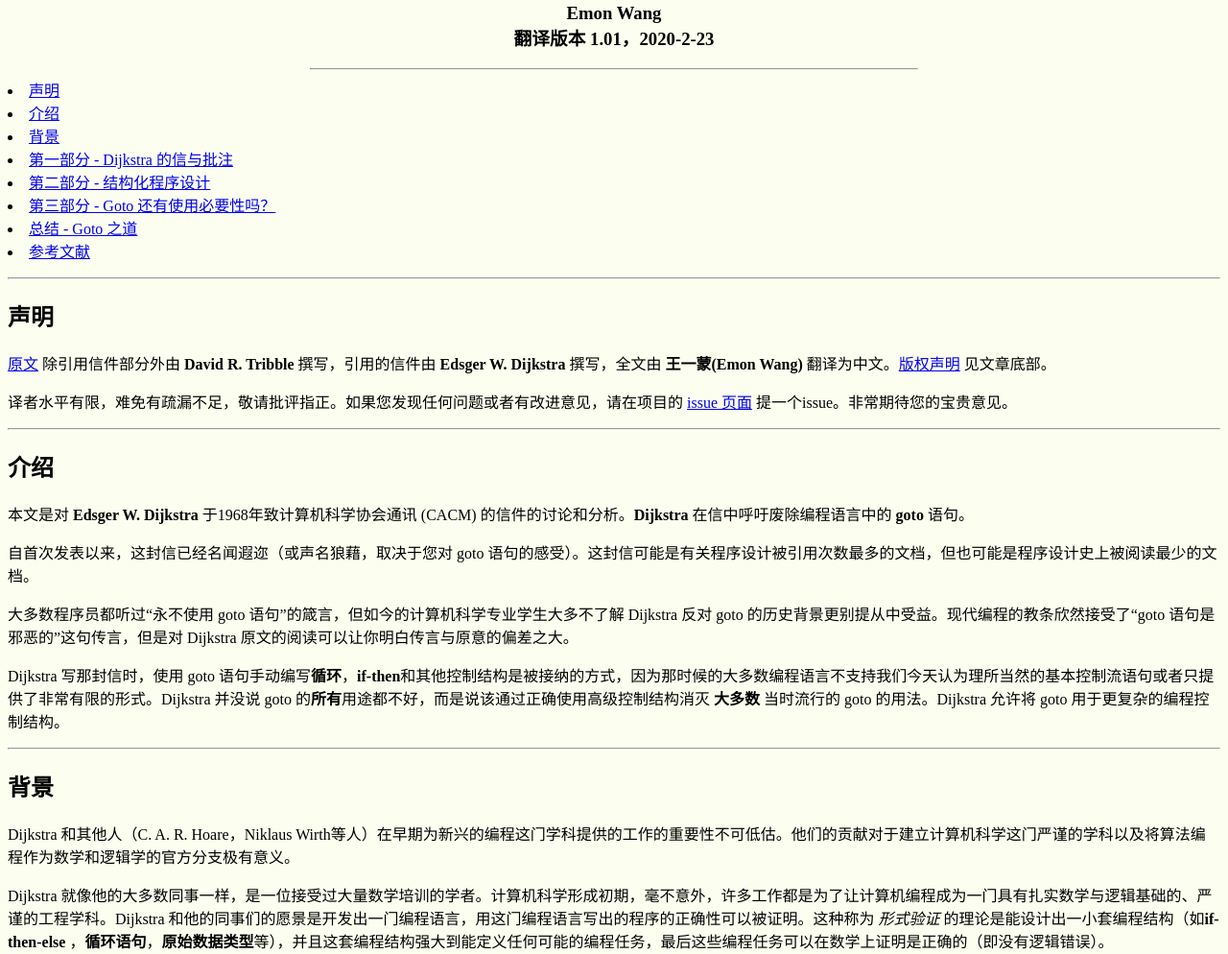
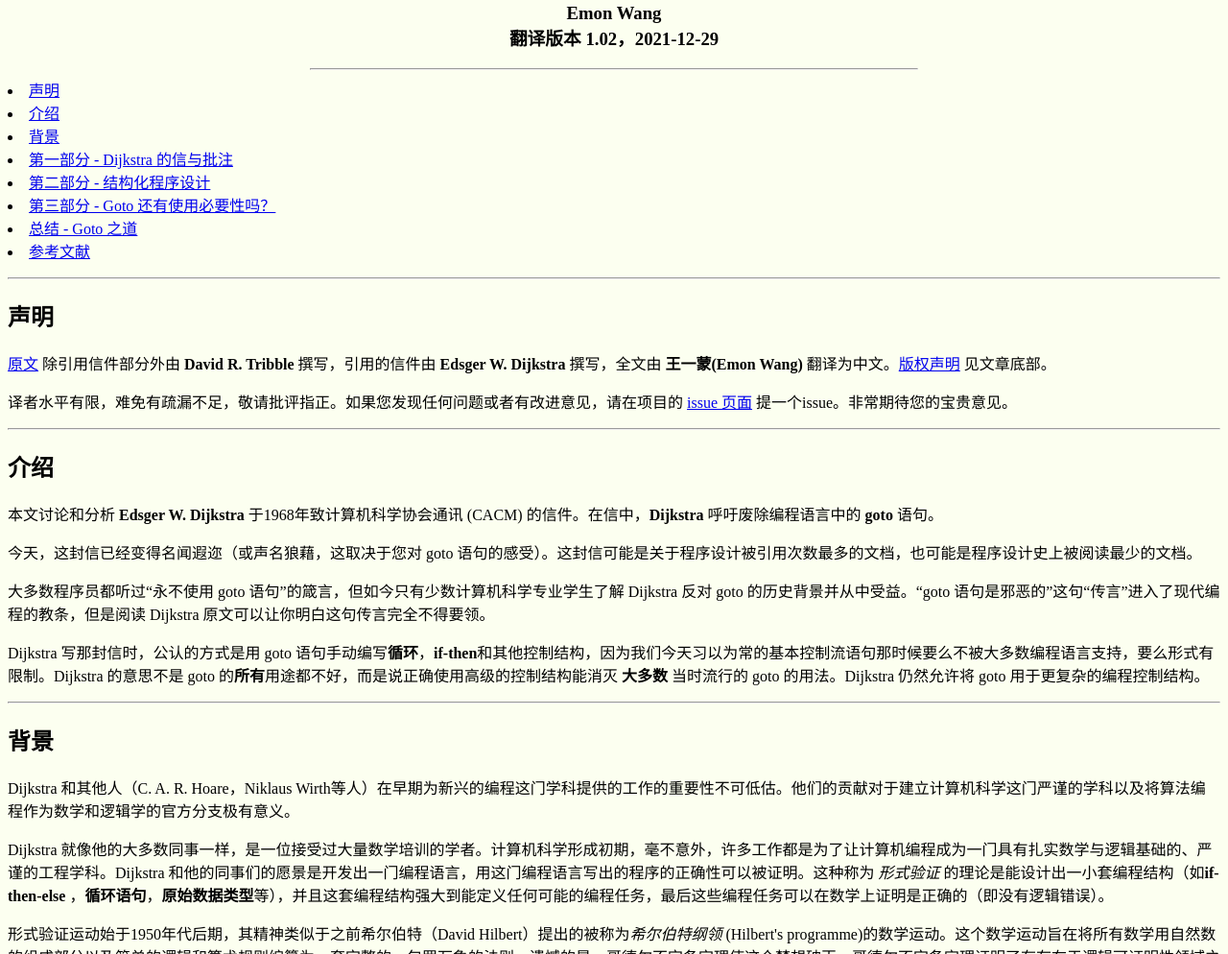
Before and after one commit to emon100/goto-translation, a plain HTML site: page index.html in a window 1280 px wide. Shown: the part 266-1260 px from the top of the page at 96% size. Drawn offline with Linux system fonts and the light colour scheme.

Commit message:
Update: smooth the translation of the intro.

```diff
--- a/index.html
+++ b/index.html
@@ -66,7 +66,7 @@
 
 <h3 align="center">
     Emon Wang <br>
-    翻译版本 1.01，2020-2-23
+    翻译版本 1.02，2021-12-29
 </h3>
 <hr width="50%">
 
@@ -103,19 +103,19 @@
     <h2 id="intro"> 介绍 </h2>
 
     <p>
-        本文是对 <b>Edsger W. Dijkstra</b> 于1968年致计算机科学协会通讯 (CACM) 的信件的讨论和分析。<b>Dijkstra</b> 在信中呼吁废除编程语言中的 <b>goto</b> 语句。
-    </p>
-
-    <p>
-        自首次发表以来，这封信已经名闻遐迩（或声名狼藉，取决于您对 goto 语句的感受）。这封信可能是有关程序设计被引用次数最多的文档，但也可能是程序设计史上被阅读最少的文档。
-    </p>
-
-    <p>
-        大多数程序员都听过“永不使用 goto 语句”的箴言，但如今的计算机科学专业学生大多不了解 Dijkstra 反对 goto 的历史背景更别提从中受益。现代编程的教条欣然接受了“goto 语句是邪恶的”这句传言，但是对 Dijkstra 原文的阅读可以让你明白传言与原意的偏差之大。
-    </p>
-
-    <p>
-        Dijkstra 写那封信时，使用 goto 语句手动编写<b>循环</b>，<b>if-then</b>和其他控制结构是被接纳的方式，因为那时候的大多数编程语言不支持我们今天认为理所当然的基本控制流语句或者只提供了非常有限的形式。Dijkstra 并没说 goto 的<b>所有</b>用途都不好，而是说该通过正确使用高级控制结构消灭 <b>大多数</b> 当时流行的 goto 的用法。Dijkstra 允许将 goto 用于更复杂的编程控制结构。
+        本文讨论和分析 <b>Edsger W. Dijkstra</b> 于1968年致计算机科学协会通讯 (CACM) 的信件。在信中，<b>Dijkstra</b> 呼吁废除编程语言中的 <b>goto</b> 语句。
+    </p>
+
+    <p>
+        今天，这封信已经变得名闻遐迩（或声名狼藉，这取决于您对 goto 语句的感受）。这封信可能是关于程序设计被引用次数最多的文档，也可能是程序设计史上被阅读最少的文档。
+    </p>
+
+    <p>
+        大多数程序员都听过“永不使用 goto 语句”的箴言，但如今只有少数计算机科学专业学生了解 Dijkstra 反对 goto 的历史背景并从中受益。“goto 语句是邪恶的”这句“传言”进入了现代编程的教条，但是阅读 Dijkstra 原文可以让你明白这句传言完全不得要领。
+    </p>
+
+    <p>
+        Dijkstra 写那封信时，公认的方式是用 goto 语句手动编写<b>循环</b>，<b>if-then</b>和其他控制结构，因为我们今天习以为常的基本控制流语句那时候要么不被大多数编程语言支持，要么形式有限制。Dijkstra 的意思不是 goto 的<b>所有</b>用途都不好，而是说正确使用高级的控制结构能消灭 <b>大多数</b> 当时流行的 goto 的用法。Dijkstra 仍然允许将 goto 用于更复杂的编程控制结构。
     </p>
 
 
```
